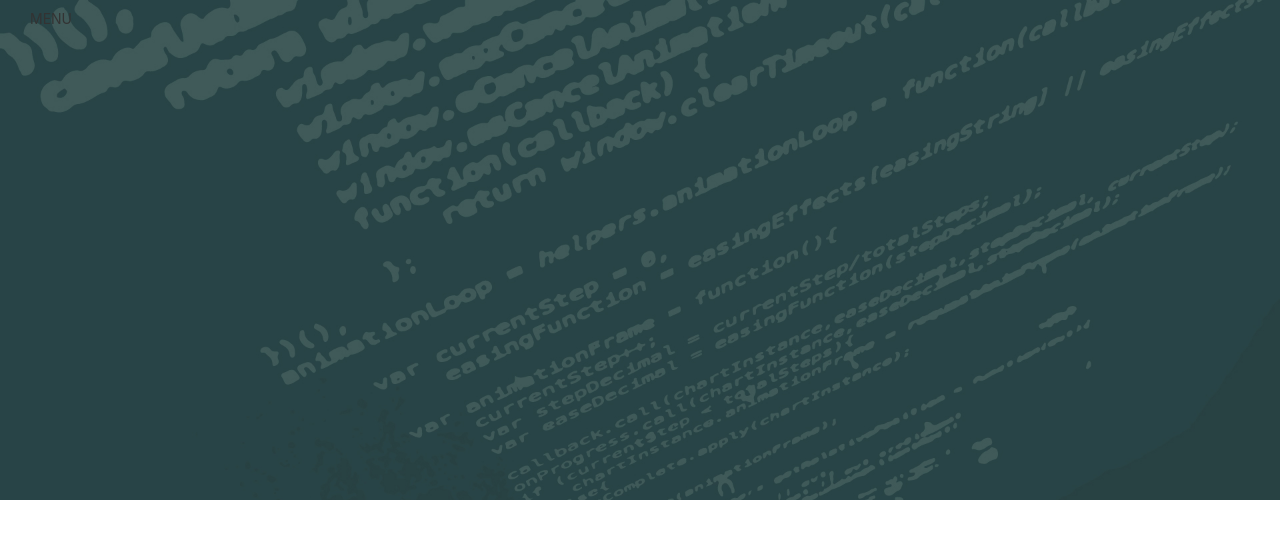
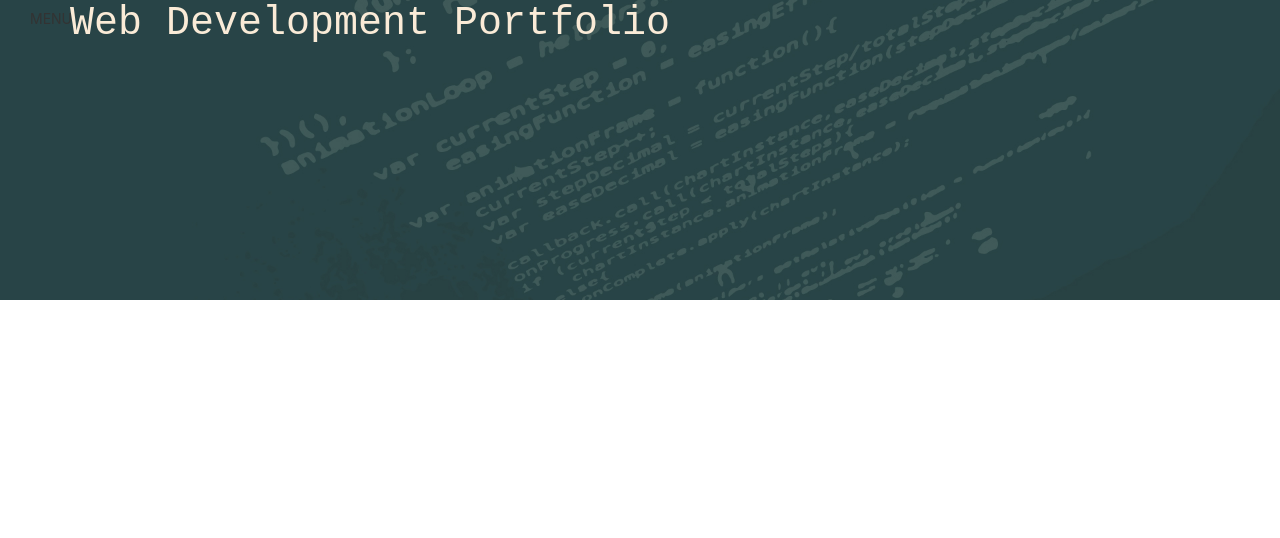
Before and after one commit to scibettas1/react-portfolio, a React (Create React App) app: page /web in a window 1280 px wide. Shown: the top 538 px of the page. Built offline with nearby package versions, Linux system fonts and the light colour scheme.

Commit message:
created banner and sucessfully added page titles

```diff
--- a/src/components/Banner.js
+++ b/src/components/Banner.js
@@ -1,13 +1,13 @@
 import React from "react";
 import "../styles/style.css"
 
-function Banner() {
+function Banner(props) {
   return (
     <div>
       <div className="banner">
         <div className="container">
           <div className="row">
-
+            <h1>{props.pageTitle}</h1>
           </div>
         </div>
       </div>
--- a/src/components/pages/Graphic.js
+++ b/src/components/pages/Graphic.js
@@ -1,10 +1,12 @@
 import React from "react";
 import Banner from "../Banner"
+
+var pageTitle = "Graphic Design Portfolio"
 
 function Graphic() {
   return (
     <div>
-      <Banner />
+      <Banner pageTitle="Graphic Design Portfolio"/>
     </div>
   );
 }
--- a/src/components/pages/Web.js
+++ b/src/components/pages/Web.js
@@ -4,7 +4,7 @@ import Banner from "../Banner"
 function Web() {
   return (
     <div>
-      <Banner />
+      <Banner pageTitle="Web Development Portfolio"/>
     </div>
   );
 }
--- a/src/styles/style.css
+++ b/src/styles/style.css
@@ -1,9 +1,9 @@
-p, h1, h2, h3, h4, h5 {
+p, h1, h2, h3, h4, h5, .view {
     font-family: 'Roboto Mono', monospace;
+    color: #FAEBD7;
 }
-
-p, h1, h2, h5 {
-    color: #FAEBD7;
+h3, h4 {
+    color: #2f4f4f;
 }
 
 h1 {
@@ -15,9 +15,6 @@ h3 {
     font-weight: 900!important;
     font-size: 120px!important;
     -webkit-text-fill-color: transparent!important;
-}
-
-h2 {
     -webkit-text-stroke: 5px #FAEBD7;
 }
 
@@ -25,16 +22,12 @@ h3 {
     -webkit-text-stroke: 5px #2f4f4f;
 }
 
-h3, h4 {
-    color: #2f4f4f;
-}
 /* bootstrap will overide the custom css without the !important */
 h4,
 h5 {
     margin: 0px 100px 50px 100px;
     font-size: 20px!important;
 }
-
 
 .row {
     padding-bottom: 48px;
@@ -55,20 +48,18 @@ h5 {
     min-height: 900px;
     background-image: url(../images/hero.jpg);
     background-repeat: no-repeat;
+    background-position: center;
     background-size: cover;
 }
 .banner {
-    min-height: 500px;
+    min-height: 300px;
 }
-
-.info2 {
-    min-height: 500px;
-    background: #2f4f4f;
-}
-
-.info1 {
+.info1, .info2 {
     min-height: 500px;
     background: #d6cea6;
+}
+.info2 {
+    background: #2f4f4f;
 }
 
 .profile-margin {
@@ -94,7 +85,6 @@ h5 {
     color: #000;
     background-color: #FAEBD7;
     border-color: #FAEBD7;
-    font-family: 'Roboto Mono', monospace;
     margin: 10px;
 }
 
```
